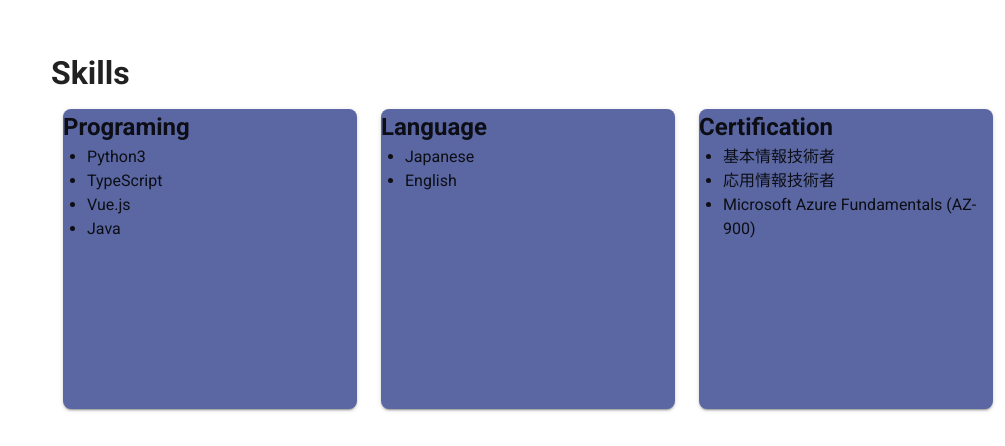
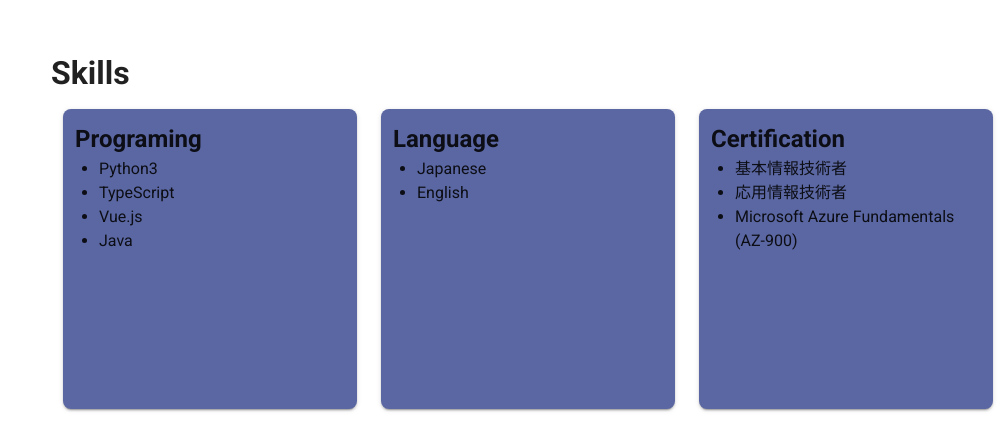
Before and after one commit to ars1208/ars1208.github.io, a Vue app: page / in a window 1280 px wide. Shown: the part 2351-2797 px from the top of the page, without its empty margins (275-1280 px from the left). Built offline with nearby package versions, Linux system fonts and the light colour scheme.

Commit message:
change card design

```diff
--- a/src/views/Skills.vue
+++ b/src/views/Skills.vue
@@ -4,7 +4,7 @@
     <v-container>
       <v-row>
         <v-col>
-          <v-card height="300px" color="#5B67A2" rounded="lg">
+          <v-card height="300px" color="#5B67A2" rounded="lg" class="pa-3">
             <h2>Programing</h2>
             <ul>
               <li>Python3</li>
@@ -15,7 +15,7 @@
           </v-card>
         </v-col>
         <v-col>
-          <v-card height="300px" color="#5B67A2" rounded="lg">
+          <v-card height="300px" color="#5B67A2" rounded="lg" class="pa-3">
             <h2>Language</h2>
             <ul>
               <li>Japanese</li>
@@ -24,7 +24,7 @@
           </v-card>
         </v-col>
         <v-col>
-          <v-card height="300px" color="#5B67A2" rounded="lg">
+          <v-card height="300px" color="#5B67A2" rounded="lg" class="pa-3">
             <h2>Certification</h2>
             <ul>
               <li>基本情報技術者</li>
```
